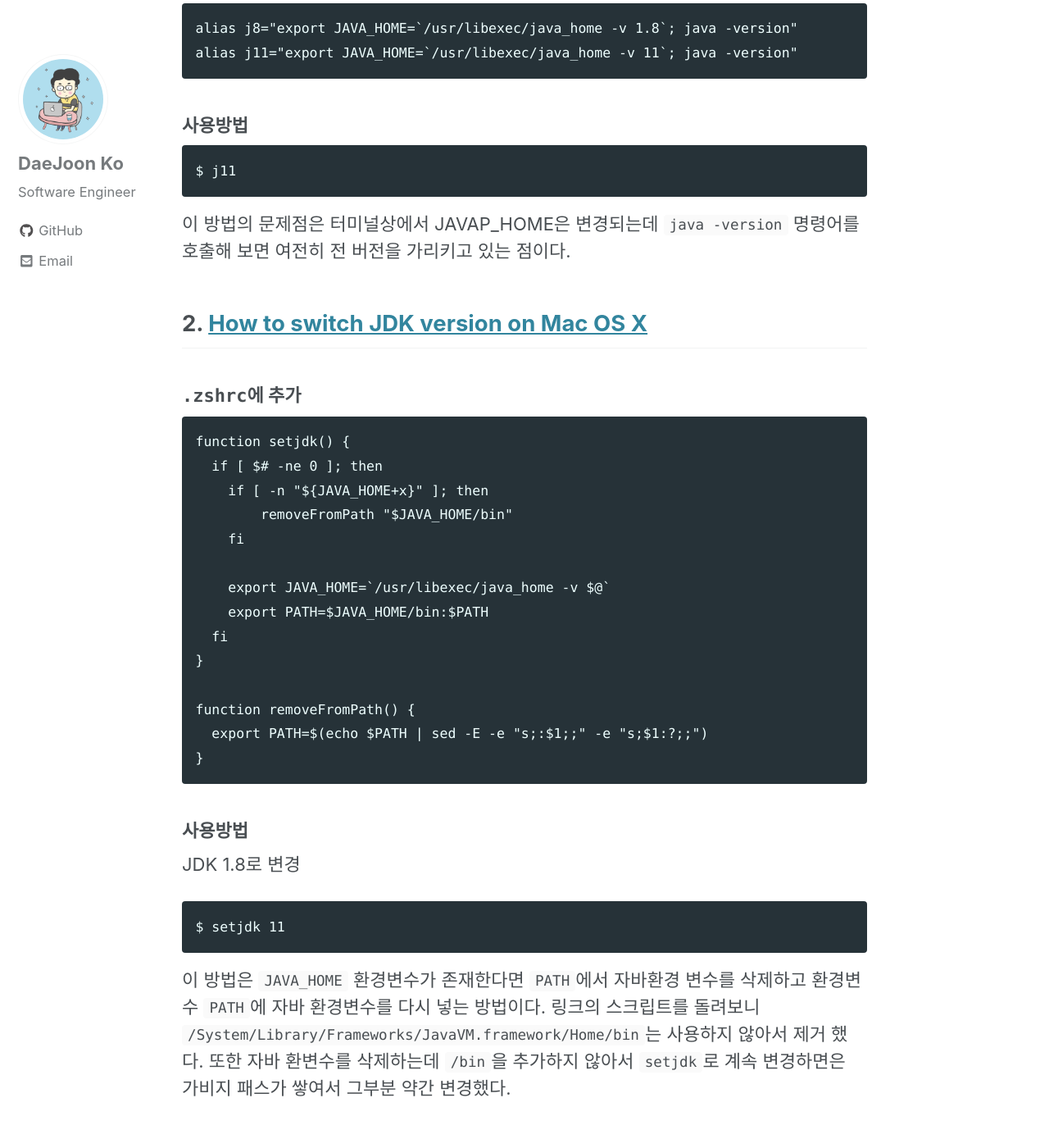
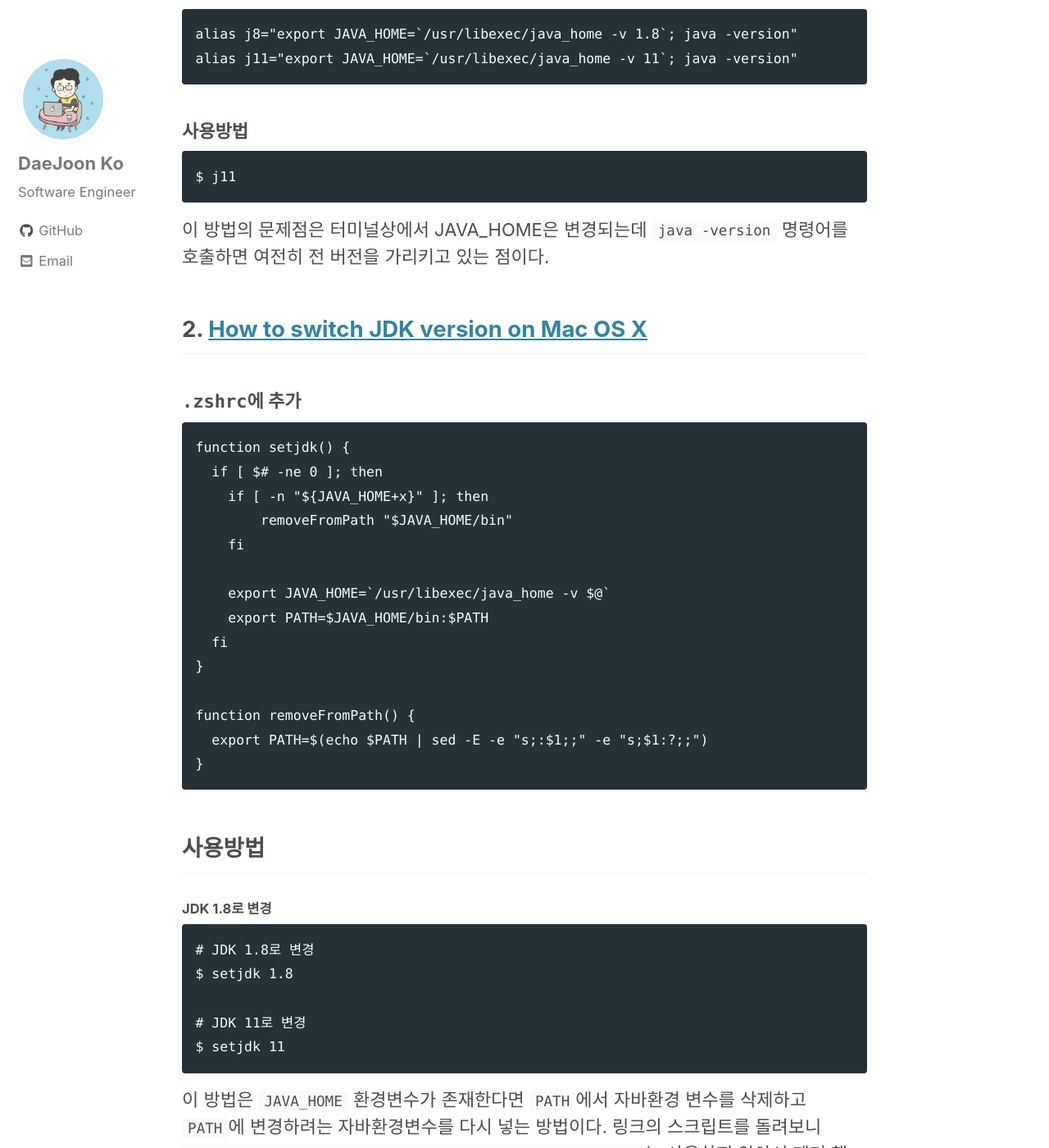
Before and after one commit to daejoon/daejoon.github.io, a Jekyll site: the page built from _posts/2019-03-16-Mac에서-JDK를-변경하는-방법.md, in a window 1280 px wide and 1400 px high, scrolled down 474 px. Shown: the whole window at 82% size. Built offline with Jekyll 4.4.1, drawn with Linux system fonts in a browser that asks for light colours; cached includes are drawn as plain includes; nearby versions of some CDN libraries; comment, search, counter and statistics services are not loaded; some of the changed text lies outside the part shown.

Commit message:
Update 2019-03-16-Mac에서-JDK를-변경하는-방법.md

````diff
--- a/_posts/2019-03-16-Mac에서-JDK를-변경하는-방법.md
+++ b/_posts/2019-03-16-Mac에서-JDK를-변경하는-방법.md
@@ -15,8 +15,7 @@ alias j11="export JAVA_HOME=`/usr/libexec/java_home -v 11`; java -version"
 ```
 $ j11
 ```
-
-이 방법의 문제점은 터미널상에서 JAVAP_HOME은 변경되는데 `java -version` 명령어를 호출해 보면 여전히 전 버전을 가리키고 있는 점이다.
+이 방법의 문제점은 터미널상에서 JAVA_HOME은 변경되는데 `java -version` 명령어를 호출하면 여전히 전 버전을 가리키고 있는 점이다.
 
 ## 2. [How to switch JDK version on Mac OS X](https://blog.jayway.com/2014/01/15/how-to-switch-jdk-version-on-mac-os-x-maverick/)
 
@@ -37,13 +36,17 @@ function removeFromPath() {
   export PATH=$(echo $PATH | sed -E -e "s;:$1;;" -e "s;$1:?;;")
 }
 ```
-### 사용방법
-JDK 1.8로 변경
+## 사용방법
+#### JDK 1.8로 변경
 ```
+# JDK 1.8로 변경
+$ setjdk 1.8
+
+# JDK 11로 변경
 $ setjdk 11
 ```
 
-이 방법은 `JAVA_HOME` 환경변수가 존재한다면 `PATH`에서 자바환경 변수를 삭제하고 환경변수 `PATH`에 자바 환경변수를 다시 넣는 방법이다. 링크의 스크립트를 돌려보니 `/System/Library/Frameworks/JavaVM.framework/Home/bin`는 사용하지 않아서 제거 했다. 또한 자바 환변수를 삭제하는데 `/bin`을 추가하지 않아서 `setjdk`로 계속 변경하면은 가비지 패스가 쌓여서 그부분 약간 변경했다.
+이 방법은 `JAVA_HOME` 환경변수가 존재한다면 `PATH`에서 자바환경 변수를 삭제하고 `PATH`에 변경하려는 자바환경변수를 다시 넣는 방법이다. 링크의 스크립트를 돌려보니 `/System/Library/Frameworks/JavaVM.framework/Home/bin`는 사용하지 않아서 제거 했다. 또한 자바 환변수를 삭제하는데 `/bin`을 추가하지 않아서 `setjdk`로 계속 변경하면은 가비지 패스가 쌓여서 그부분 약간 변경했다.
 
 
 ## 참고
````
Also changed, not shown: other parts of _posts/2019-03-16-Mac에서-JDK를-변경하는-방법.md (+1 -1 lines).
